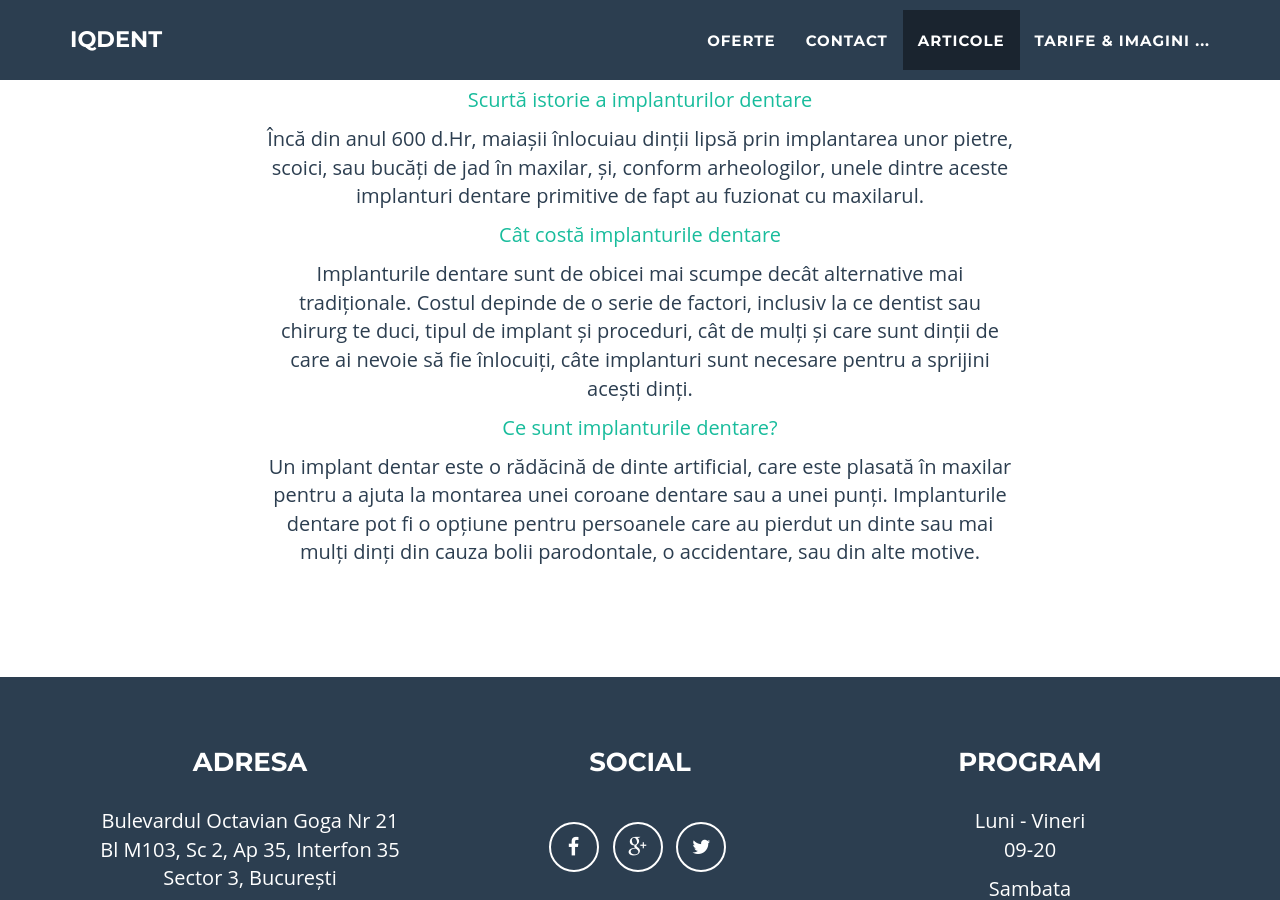
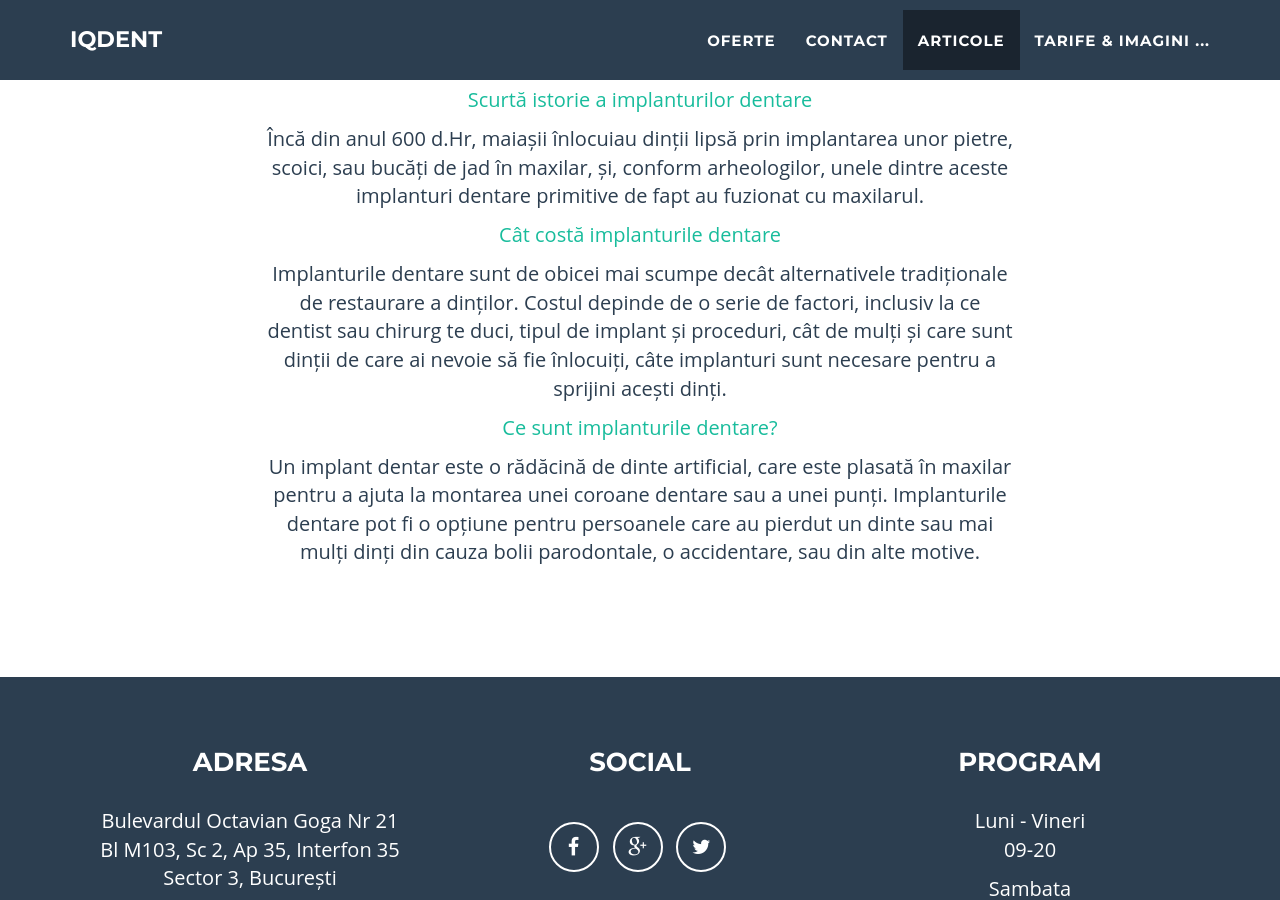
Before and after one commit to littledentgopo/offerdent, a Jekyll site: the page built from index.html, in a window 1280 px wide and 900 px high, scrolled down 2640 px. Built offline with Jekyll 4.4.1, drawn with Linux system fonts in a browser that asks for light colours; nearby versions of some CDN libraries.

```diff
--- a/_posts/2015-07-05-cat-costa-implanturile-dentare.html
+++ b/_posts/2015-07-05-cat-costa-implanturile-dentare.html
@@ -5,10 +5,10 @@ categories : [info]
 ---
 
 <p>
-Implanturile dentare sunt de obicei mai scumpe decât alternative mai tradiționale. Costul depinde de o serie de factori, inclusiv la ce dentist sau chirurg te duci, tipul de implant și proceduri, cât de mulți și care sunt dinții de care ai nevoie să fie înlocuiți, câte implanturi sunt necesare pentru a sprijini acești dinți.
+Implanturile dentare sunt de obicei mai scumpe decât alternativele tradiționale de restaurare a dinților. Costul depinde de o serie de factori, inclusiv la ce dentist sau chirurg te duci, tipul de implant și proceduri, cât de mulți și care sunt dinții de care ai nevoie să fie înlocuiți, câte implanturi sunt necesare pentru a sprijini acești dinți.
 </p>
 
-    <!--more-->
+<!--more-->
 <p>
 Un implant este doar o parte a procesului. De obicei pentru restaurarea unui dinte este nevoie de un implant dentar care costă 250 euro (redus de la 400 de euro), un bont protetic inclus in prețul implantului, si o coroană care costă aproximativ 150 de euro. Asadar, costul total plătit de consumatori pentru toate procedurile, bont protetic, coroană si implant este de 400 euro.
 </p>
@@ -18,5 +18,5 @@ O punte de 3 dinți montată pe două implanturi poate costa de 950 euro (500 eu
 </p>
 
 <p>
-În funcție de starea generală a gingiilor, a osului maxilar și a dinților existenți este posibil să mai fie necesare și alte intervenții care se vor stabili in urma examenului clinic. Lista completă a tarifelor se află aici.
+În funcție de starea generală a gingiilor, a osului maxilar și a dinților existenți este posibil să mai fie necesare și alte intervenții care se vor stabili in urma examenului clinic. Lista completă a tarifelor se află <a href="http://www.iqdent.ro/irina-tarife.html" rel="nofollow" >aici</a>.
 </p>
```
